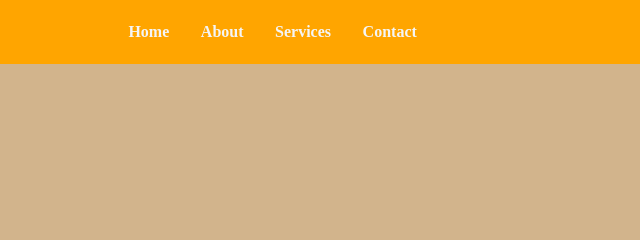
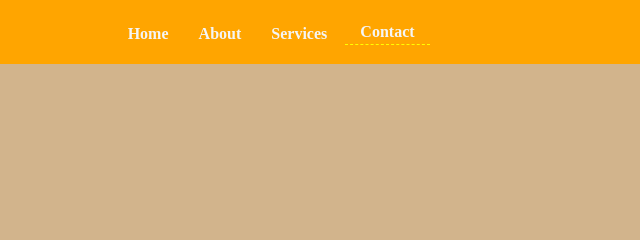
Before and after one commit to bp4924/html-navbar, a plain HTML site: page pages/contact.html in a window 1280 px wide. Shown: the top 240 px of the page, 640-1280 px from the left. Drawn offline with Linux system fonts and the light colour scheme.

Commit message:
active link

```diff
--- a/app.css
+++ b/app.css
@@ -48,11 +48,18 @@ nav {
   border-radius: 2px;
 }
 
-.nav-links li a:hover:not(.active) {
+.nav-links li:hover:not(.active) {
   background-color: aqua;
   color: darkblue;
 }
 
-.nav-links li a.active {
-  background-color: yellow;
+.nav-links li:not(.active) {
+  background-color: none;
+  border: 4px none;
+  padding-top: 5px;
 }
+
+.active {
+  border-bottom: 1px dashed yellow;
+  padding: 3px;
+}
```
